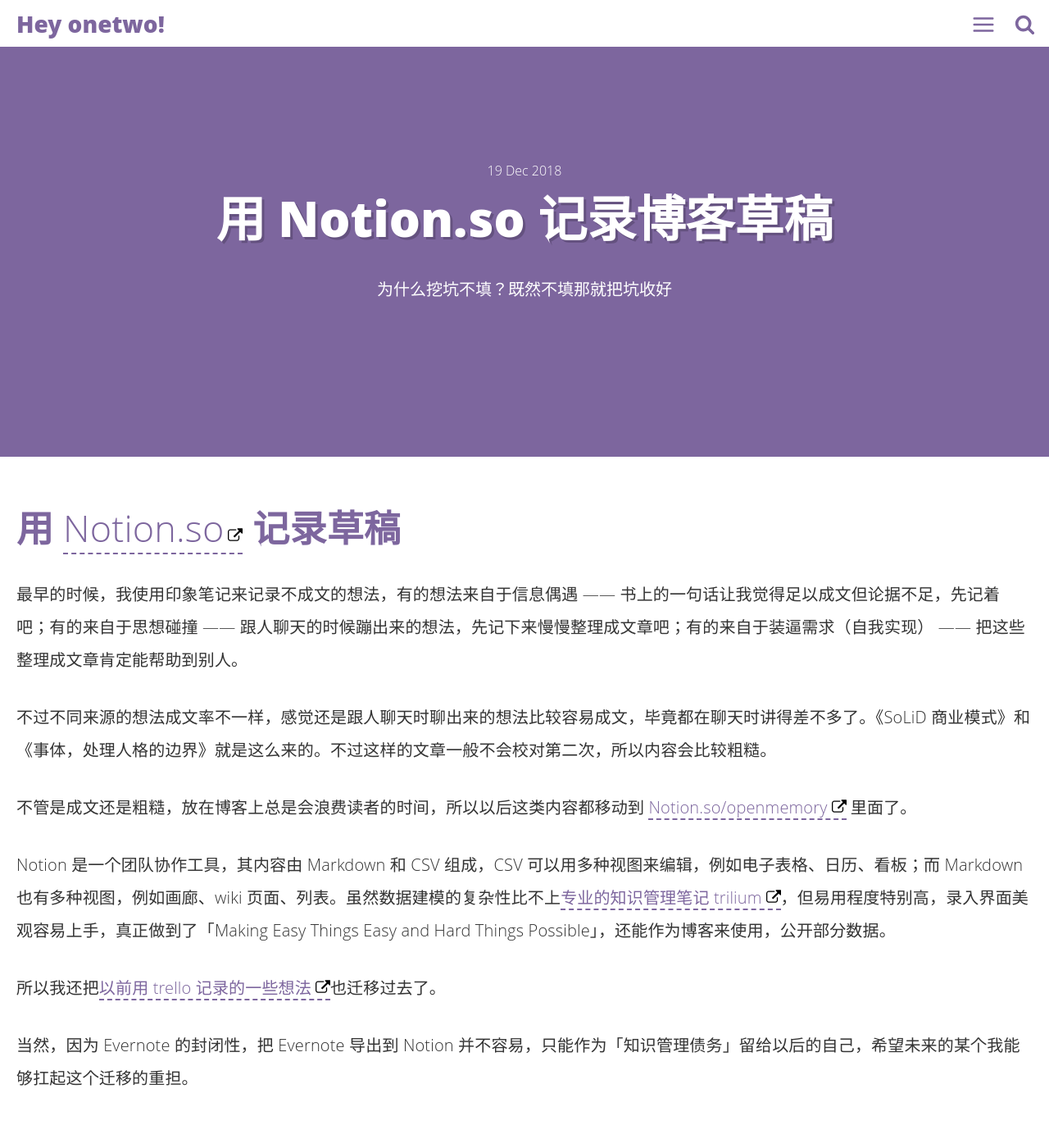
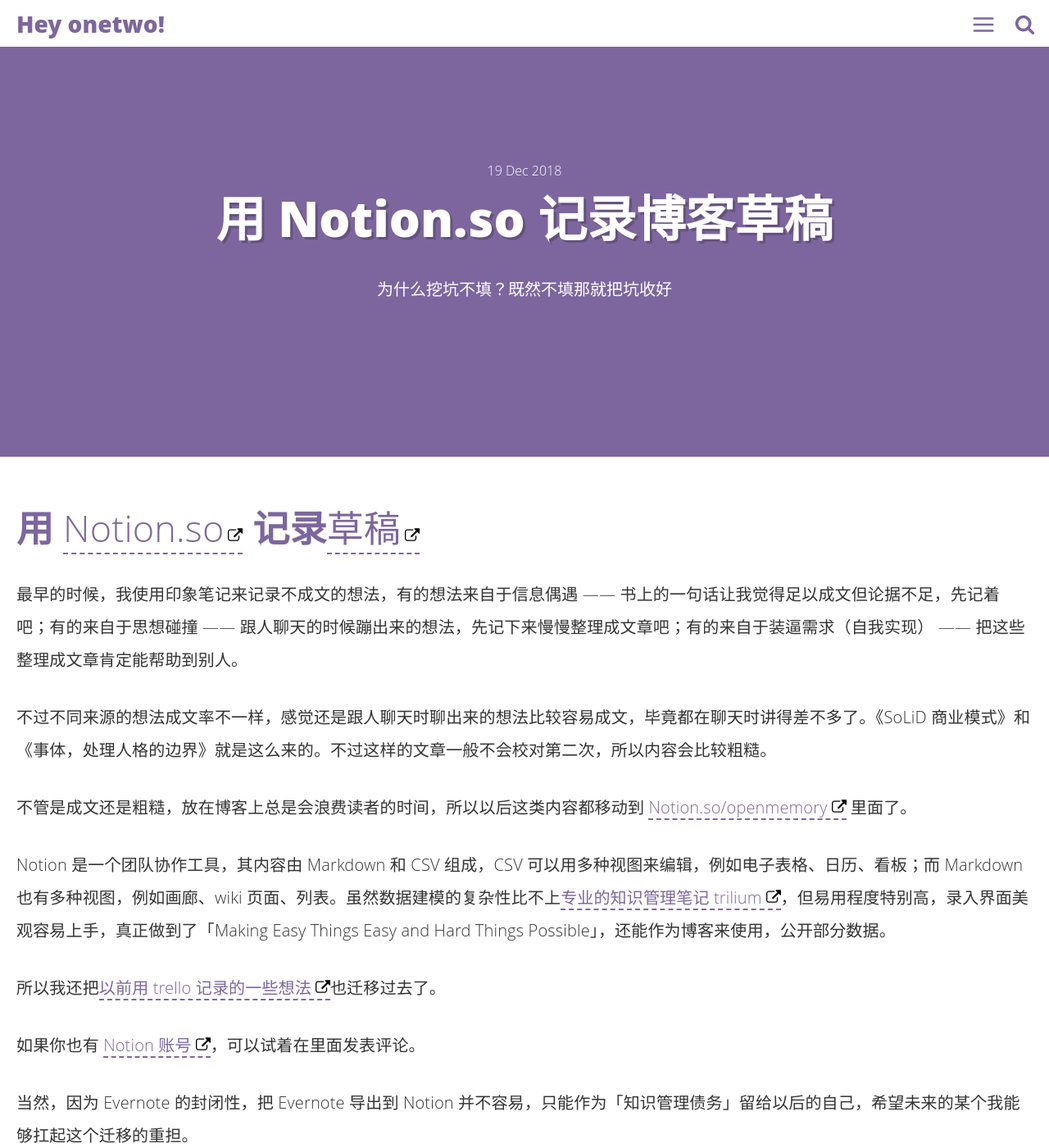
Before and after one commit to linonetwo/linonetwo.github.io, a Jekyll site: the page built from _posts/2018-12-26-用Notion记录博客草稿.md, in a window 1280 px wide and 1400 px high. Shown: the whole window at 82% size. Built offline with Jekyll 4.4.1, drawn with Linux system fonts in a browser that asks for light colours; comment, search, counter and statistics services are not loaded; some of the changed lines change nothing that is shown.

Commit message:
Update 2018-12-26-用Notion记录博客草稿.md

```diff
--- a/_posts/2018-12-26-用Notion记录博客草稿.md
+++ b/_posts/2018-12-26-用Notion记录博客草稿.md
@@ -14,7 +14,7 @@
 introduction: '因为博客上挖了不填的坑太多了，所以我把一些坑转移到 Notion 知识库里暂时打入冷宫'
 ---
 
-# 用 [Notion.so](https://www.notion.so/openmemory/4a6c3229a78e4c1ba7c6b2261804fe34) 记录草稿
+# 用 [Notion.so](https://www.notion.so/?r=c32e548ed11c49f9a191acc8ad72360f) 记录[草稿](https://www.notion.so/openmemory/4a6c3229a78e4c1ba7c6b2261804fe34)
 
 最早的时候，我使用印象笔记来记录不成文的想法，有的想法来自于信息偶遇 —— 书上的一句话让我觉得足以成文但论据不足，先记着吧；有的来自于思想碰撞 —— 跟人聊天的时候蹦出来的想法，先记下来慢慢整理成文章吧；有的来自于装逼需求（自我实现） —— 把这些整理成文章肯定能帮助到别人。
 
@@ -26,4 +26,6 @@
 
 所以我还把[以前用 trello 记录的一些想法](https://www.notion.so/openmemory/2016-Trello-f799326032a34117a9c518062550c64b)也迁移过去了。
 
+如果你也有 [Notion 账号](https://www.notion.so/?r=c32e548ed11c49f9a191acc8ad72360f)，可以试着在里面发表评论。
+
 当然，因为 Evernote 的封闭性，把 Evernote 导出到 Notion 并不容易，只能作为「知识管理债务」留给以后的自己，希望未来的某个我能够扛起这个迁移的重担。
```
